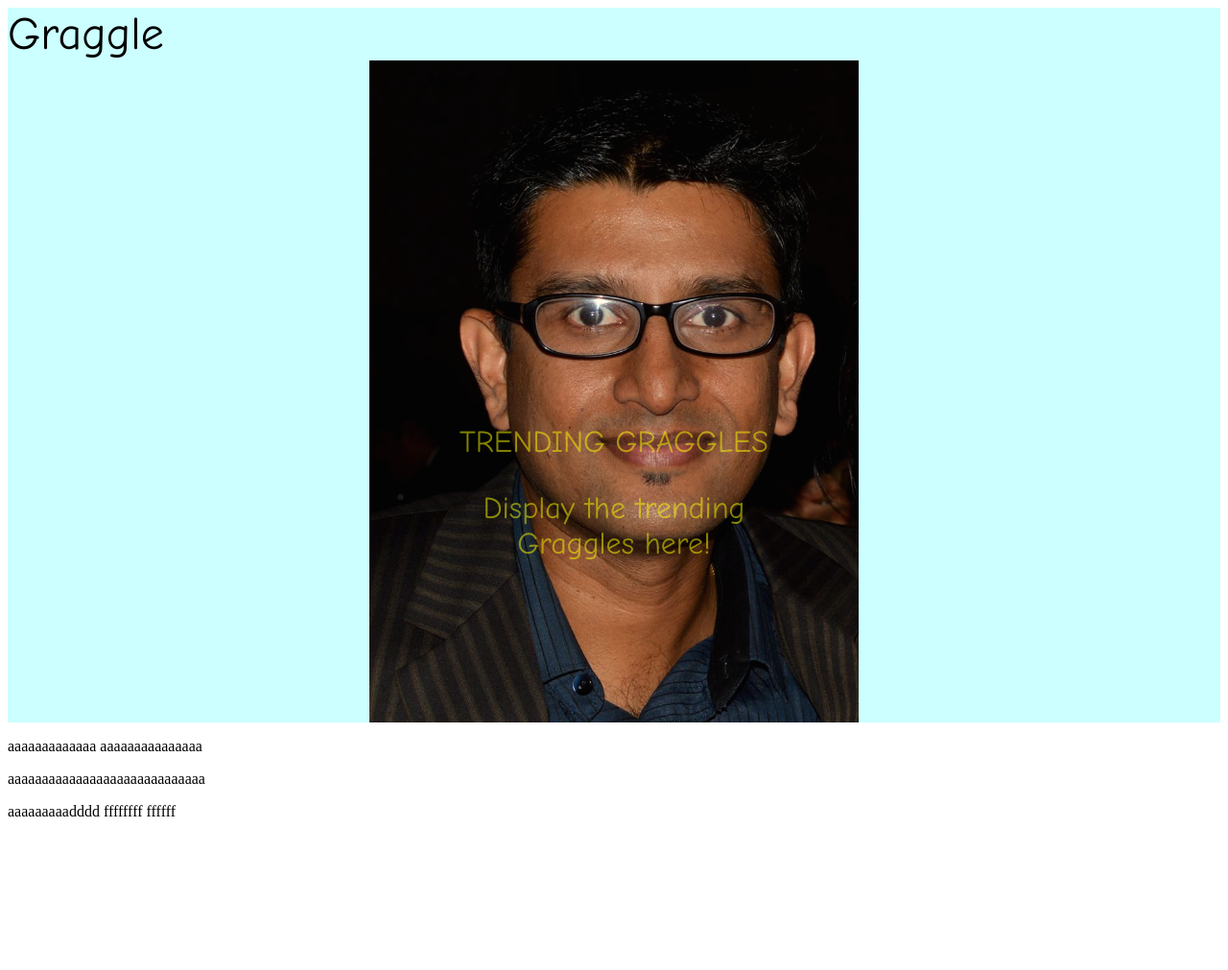
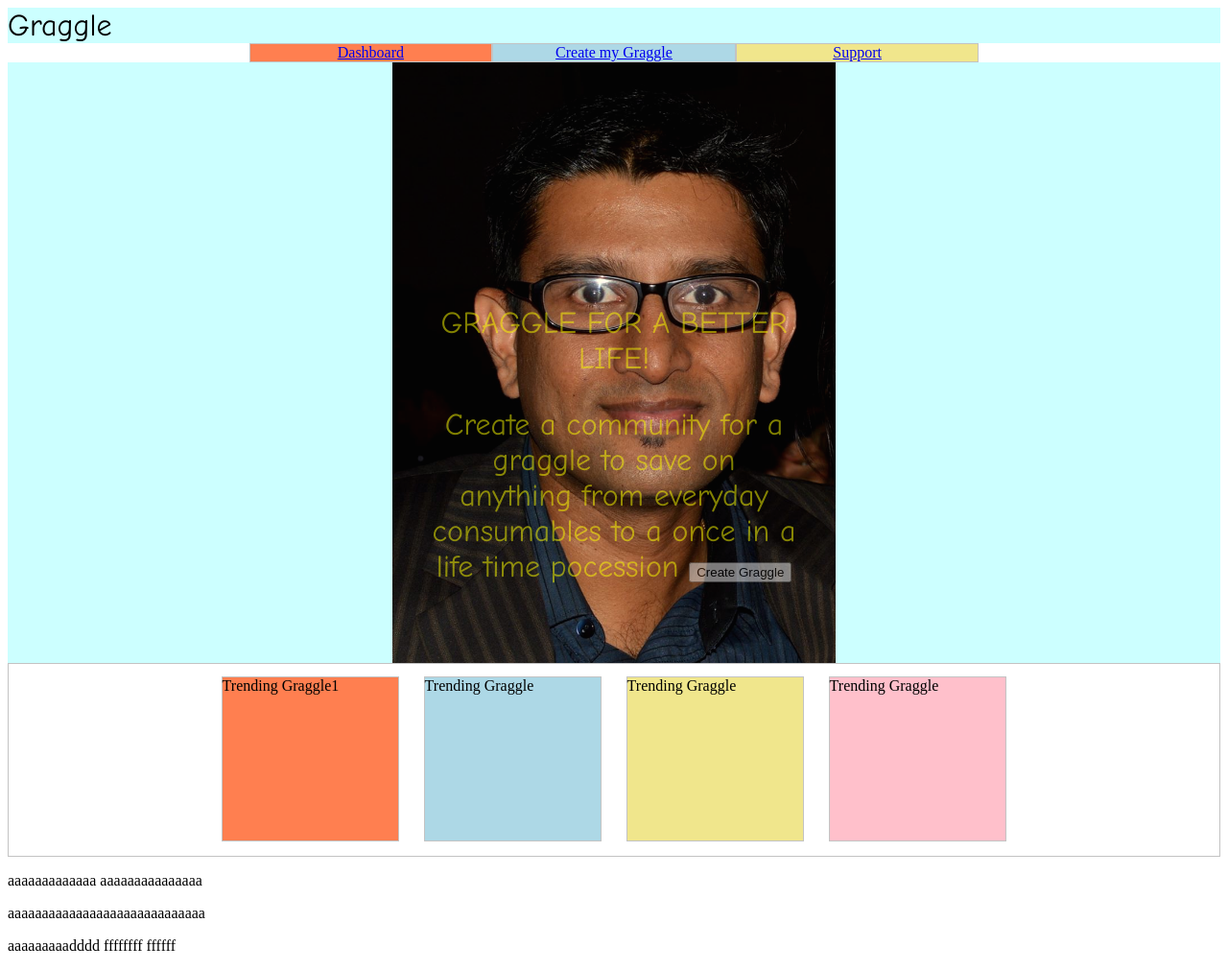
Before and after one commit to staurus12/staurus12.github.io, a plain HTML site: page home.html in a window 1280 px wide. Shown: the whole page at 96% size. Before the commit the page ends 871 px from the top, so only its background shows below. Drawn offline with Linux system fonts and the light colour scheme.

Commit message:
add menu and Trending Graggles

```diff
--- a/home.html
+++ b/home.html
@@ -10,35 +10,84 @@
 		background-size:contain;
 		background-position:center;
 		background-attachment:fixed;
-		padding-top:15%;
+		padding-top:10%;
 	}
 
 	.overlay-text{
-		color:yellow; text-align:center; width:30%;opacity:0.5;z-index:1;margin:auto;margin-top:15%;
+		color:yellow; text-align:center; width:30%;opacity:0.5;z-index:1;margin:auto;margin-top:10%;
 		position:relative;font-family: "Comic Sans MS", cursive, sans-serif;font-size:2em;
 	}
 
 	.logo{
 		font:bold;
 		font-family: "Comic Sans MS", cursive, sans-serif;
-		font-size:3em;
+		font-size:2em;
 		margin:left;
 	    background-color:#CCFFFF;
 	}
+
+	/* CSS - Trending Blocks */
+	#trendingBlocks {
+	    width: 100%%;
+	    height: 200px;
+	    border: 1px solid #c3c3c3;
+	    display: -webkit-flex; /* Safari */
+	    display: flex;
+	}
+
+	#trendingBlocks div {
+	    width: 20%;
+	    height: 85%;
+		margin:1%;
+	}
+
+	/* Main Menu*/
+	#main-menu {
+	    width: 100%%;
+	    height: 100%;
+
+	    display: -webkit-flex; /* Safari */
+	    display: flex;
+		text-align:center
+	}
+
+	#main-menu div {
+	    width: 20%;
+	    height: 20%;
 
   </style>
 </head>
 <body>
 	<div class="logo">Graggle
 	</div>
+	<!-- Main Menu -->
+	<div id="main-menu">
+	  <div></div>
+	  <div style="background-color:coral;border: 1px solid #c3c3c3;"><a href="http://google.com">Dashboard </a></div>
+	  <div style="background-color:lightblue;border: 1px solid #c3c3c3;"><a href="http://google.com">Create my Graggle</a></div>
+	  <div style="background-color:khaki;border: 1px solid #c3c3c3;"><a href="http://google.com">Support</a></div>
+	  <div></div>
+	</div>
 
 	<div class="top-div">
 	 <div class="overlay-text">
-	  	<h> TRENDING GRAGGLES
+	  	<h> GRAGGLE FOR A BETTER LIFE!
 	  	</h>
-  		<p> Display the trending Graggles here!
+  		<p> Create a community for a graggle to save on anything from everyday consumables to a once in a life time pocession <button>Create Graggle</button>
 		</p>
+
 	</div>
+  </div>
+  <div id="trendingBlocks">
+    <div></div>
+    <div style="background-color:coral;border: 1px solid #c3c3c3;">Trending Graggle1</div>
+    <div style="background-color:lightblue;border: 1px solid #c3c3c3;">Trending Graggle</div>
+    <div style="background-color:khaki;border: 1px solid #c3c3c3;">Trending Graggle</div>
+    <div style="background-color:pink;border: 1px solid #c3c3c3;">Trending Graggle</div>
+    <div></div>
+  </div>
+  <div>
+
   </div>
 
   <div style="display:block;">
```
